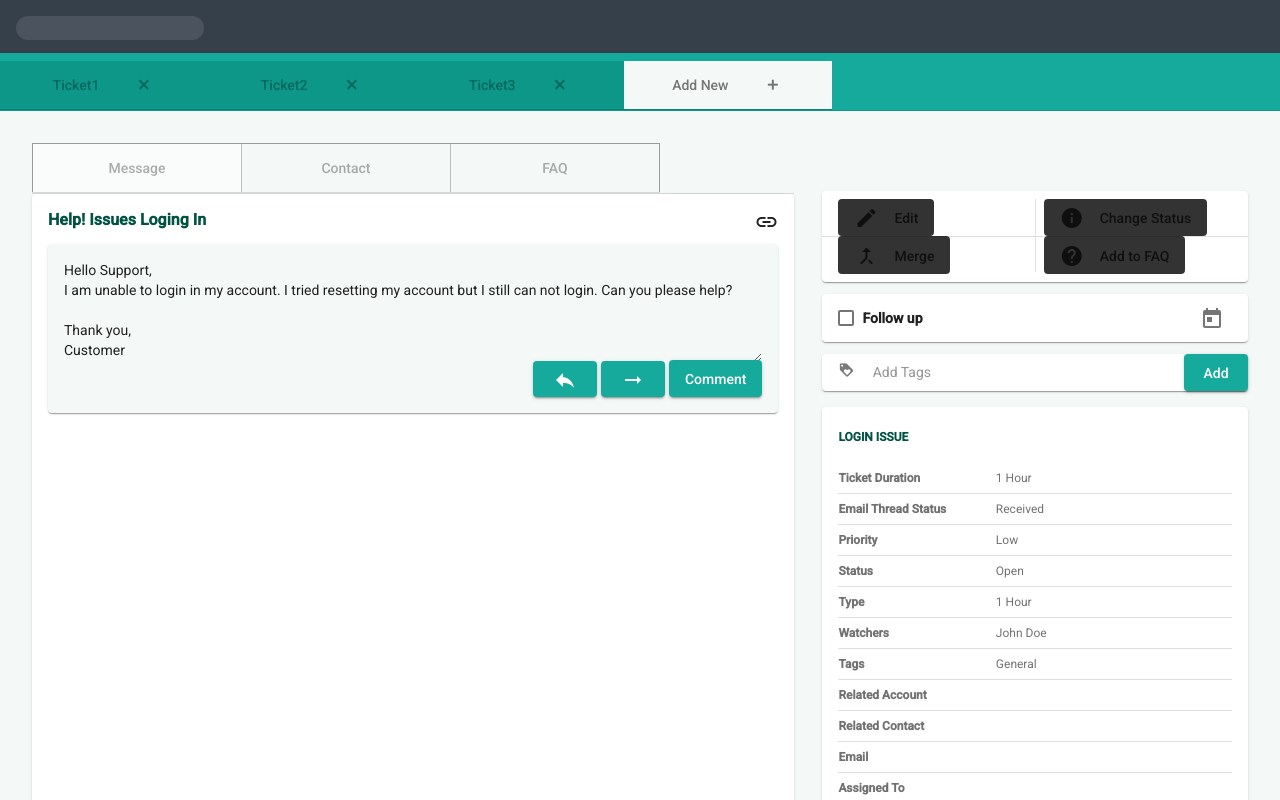
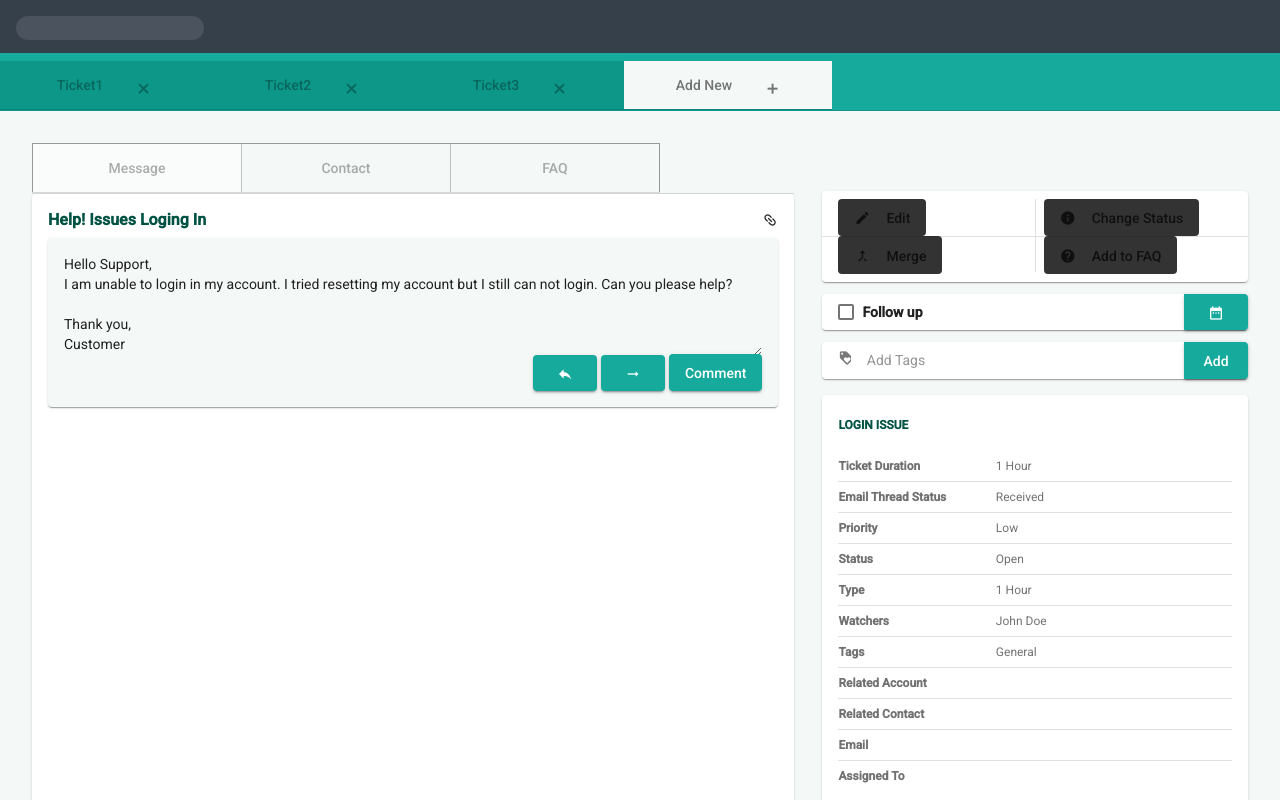
Before and after one commit to nhasaan/ng9-ticket, an Angular app: page /ticket/create/message in a window 1280 px wide. Shown: the top 800 px of the page. Built offline with nearby package versions, Linux system fonts and the light colour scheme.

Commit message:
refined icon size and anchor link

```diff
--- a/src/app/ticket/components/ticket-actions/ticket-actions.component.html
+++ b/src/app/ticket/components/ticket-actions/ticket-actions.component.html
@@ -33,7 +33,7 @@
             </div>
         </div>
     </mat-card>
-    <mat-card class="py1">
+    <mat-card class="follow-up py1">
         <div fxlayout="row" fxLayoutAlign="space-between center">
             <div fxFlex>
                 <mat-checkbox><span style="font-weight: bold;">Follow up</span></mat-checkbox>
@@ -41,8 +41,11 @@
             <div fxLayout="row" fxLayoutAlign="end center">
                 <span style="text-align: right;"><input matInput [matDatepicker]="picker" readonly="true"></span>
                 <span>
-                    <mat-datepicker-toggle matSuffix [for]="picker"></mat-datepicker-toggle>
+                    <!-- <mat-datepicker-toggle matSuffix [for]="picker"></mat-datepicker-toggle> -->
                     <mat-datepicker #picker [startAt]="defaultDate"></mat-datepicker>
+                    <button mat-raised-button (click)="picker.open()">
+                        <mat-icon>date_range</mat-icon>
+                    </button>
                 </span>
             </div>
         </div>
@@ -51,7 +54,7 @@
         <div fxLayout="row">
             <mat-icon class="mr4 pt2" style="opacity: 0.6; font-size: 16px;">loyalty</mat-icon>
             <input matInput placeholder="Add Tags">
-            <button mat-raised-button><span>Add</span></button>
+            <button mat-raised-button class="bltb0"><span>Add</span></button>
             <!-- <mat-form-field>
             <mat-chip-list #chipList aria-label="Fruit selection">
                 <mat-chip *ngFor="let tag of tags" [selectable]="selectable" [removable]="removable"
--- a/src/app/ticket/components/ticket-actions/ticket-actions.component.scss
+++ b/src/app/ticket/components/ticket-actions/ticket-actions.component.scss
@@ -10,9 +10,14 @@
   .m-top0 {
     margin-top: 0 !important;
   }
-  .add-tag {
+  .add-tag,
+  .follow-up {
     padding-top: 0rem !important;
     padding-bottom: 0rem !important;
     padding-right: 0rem !important;
+    button {
+      border-top-left-radius: 0;
+      border-bottom-left-radius: 0;
+    }
   }
 }
--- a/src/app/ticket/components/ticket-message/ticket-message.component.html
+++ b/src/app/ticket/components/ticket-message/ticket-message.component.html
@@ -2,8 +2,8 @@
     <mat-card-title fxLayout="row" fxlayoutAlign="space-between center">
         <span fxFlex class="title">{{'Help! Issues Loging In'}}</span>
         <span fxFlex class="text-right">
-            <a>
-                <mat-icon>link</mat-icon>
+            <a href="#" style="color: currentColor;">
+                <mat-icon style="transform: rotate(45deg);">link</mat-icon>
             </a>
         </span>
     </mat-card-title>
--- a/src/styles.scss
+++ b/src/styles.scss
@@ -36,11 +36,16 @@ $vantage-ui-project-theme: mat-light-theme(
 
 html,
 body {
-  height: 100%;
+  height: 100vh;
 }
 body {
   margin: 0;
   font-family: Roboto, "Helvetica Neue", sans-serif;
+  .mat-icon {
+    font-size: 16px;
+    height: 16px;
+    width: 16px;
+  }
 }
 
 /*
@@ -137,7 +142,6 @@ primary #16AA9C
 }
 
 app-ticket-contact,
-app-ticket-faq,
 app-ticket-issue {
   .mat-expansion-indicator {
     position: relative;
@@ -207,7 +211,10 @@ app-ticket-issue {
   //     margin-top: -2px !important;
   //   }
   // }
-
+}
+app-ticket-contact,
+app-ticket-faq,
+app-ticket-issue {
   .mat-list-base .mat-list-item,
   .mat-list-base .mat-list-option {
     :not(.c-title) {
@@ -223,6 +230,16 @@ app-ticket-issue {
     }
   }
 }
+
+app-ticket-faq {
+  .mat-expansion-indicator::after {
+    transform: rotate(-45deg);
+  }
+  .mat-expanded .mat-expansion-indicator::after {
+    transform: rotate(45deg);
+  }
+}
+
 // .tab-wrap-detail > nav {
 //   background-color: #16aa9c;
 //   .mat-tab-label-active {
```
